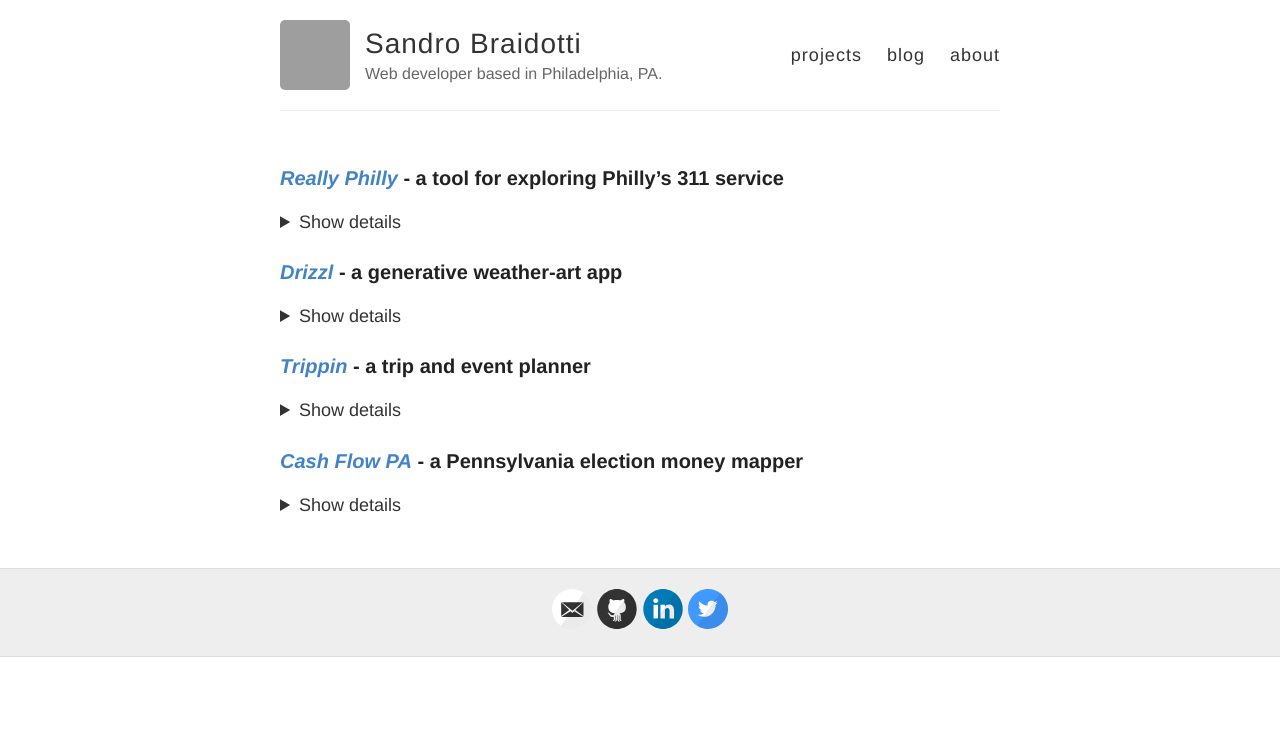
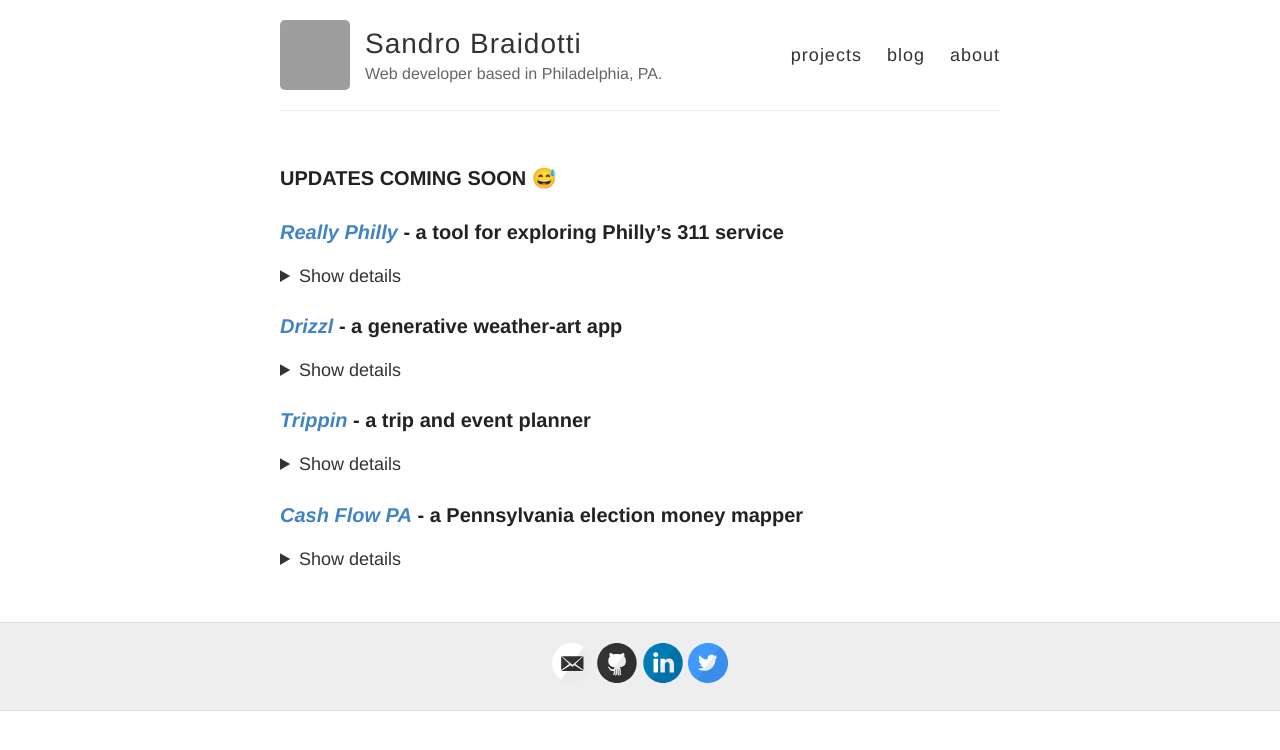
Before and after one commit to abraidotti/abraidotti.github.io, a Jekyll site: the page built from projects.md, in a window 1280 px wide. Shown: the top 750 px of the page. Built offline with Jekyll 4.4.1, drawn with Linux system fonts in a browser that asks for light colours; grey boxes are pictures that could not be loaded.

Commit message:
add update note

```diff
--- a/projects.md
+++ b/projects.md
@@ -3,6 +3,8 @@ layout: page
 title: projects
 permalink: /projects/
 ---
+
+### UPDATES COMING SOON 😅
 
 ### *[Really Philly](https://reallyphilly.herokuapp.com/)* - a tool for exploring Philly's 311 service
 <details>
```
